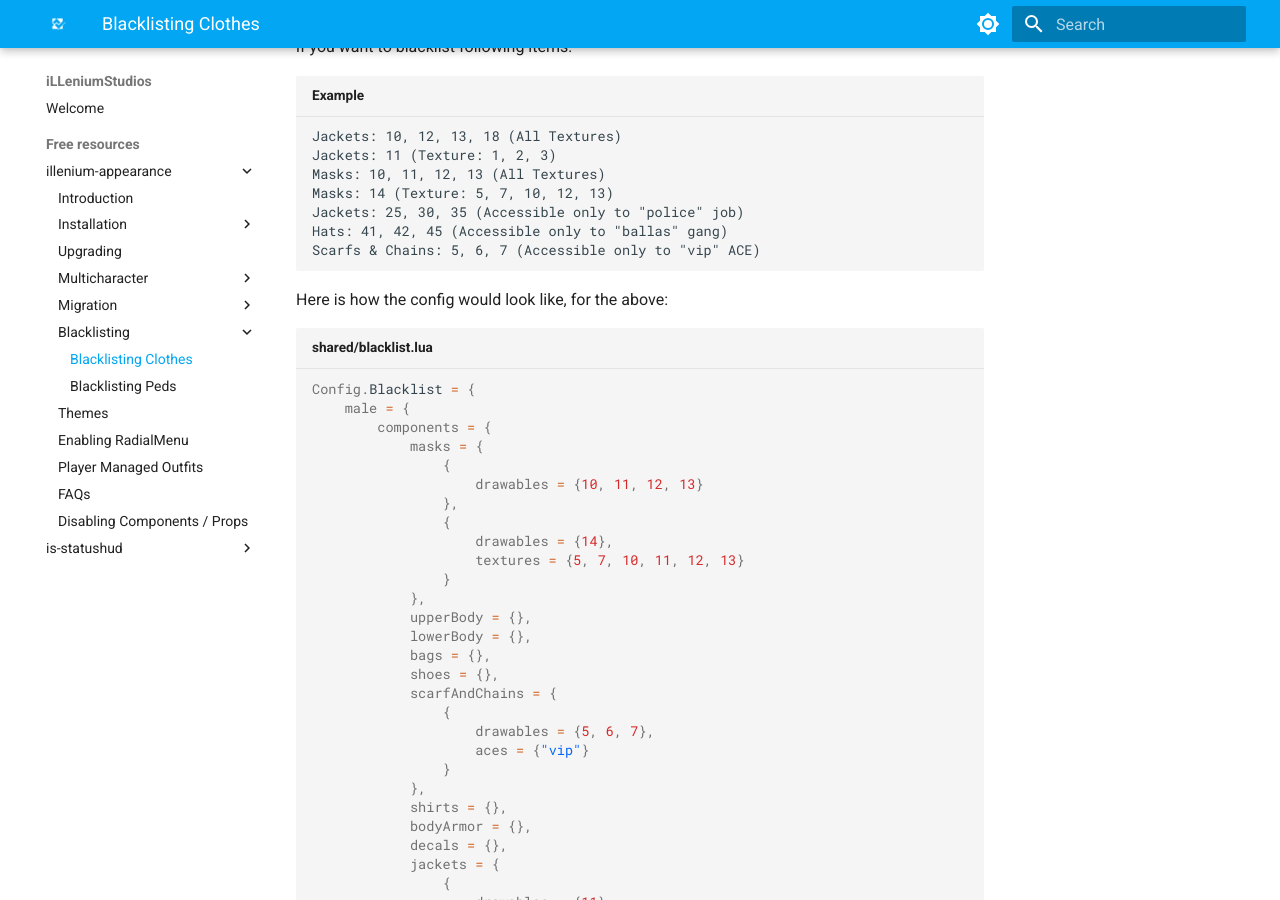
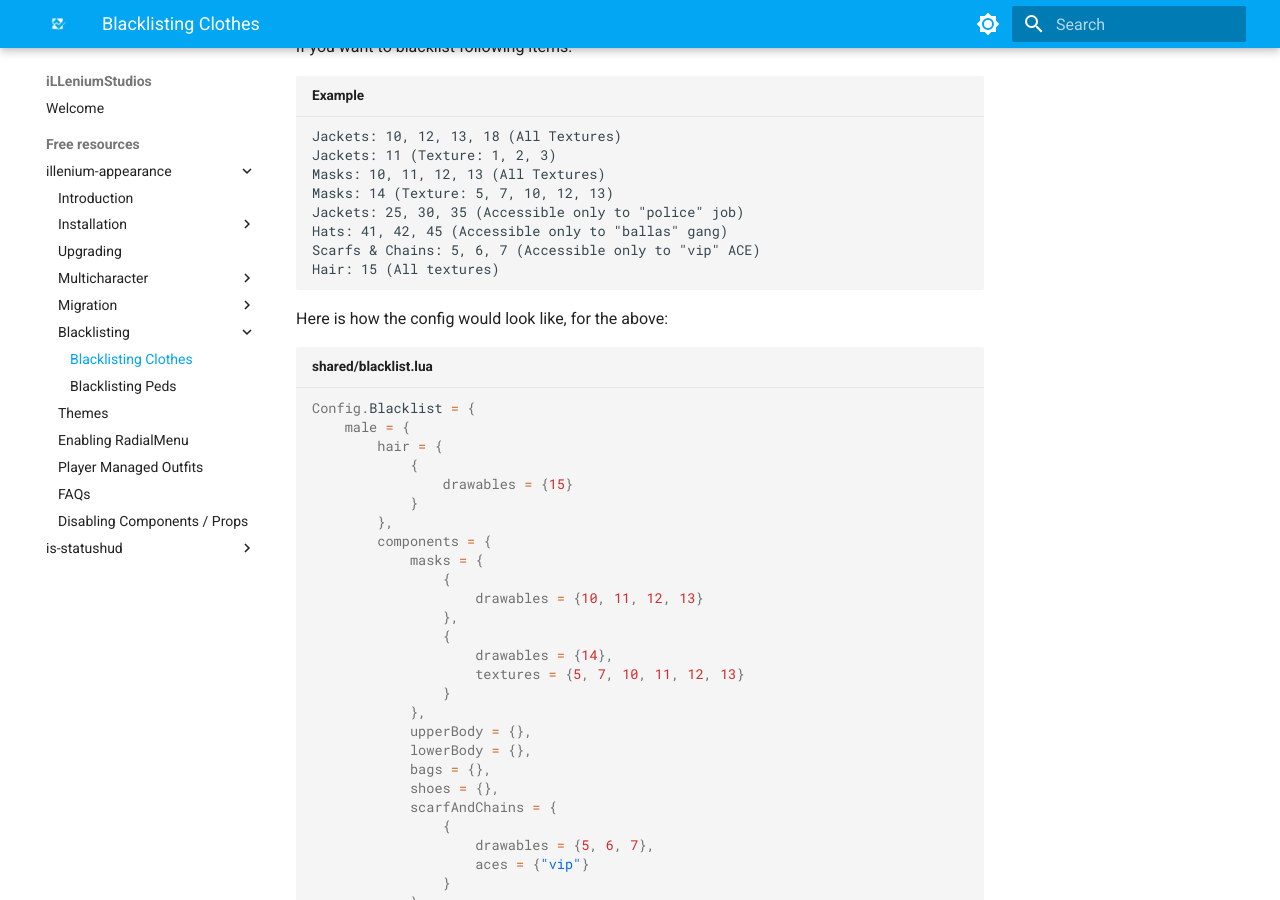
Before and after one commit to insoomnia1/illeniumdocs.github.io, an MkDocs documentation site: the page built from docs/free-resources/illenium-appearance/blacklisting/clothes.md, in a window 1280 px wide and 900 px high, scrolled down 347 px. Built offline with MkDocs 1.6.1 and Material for MkDocs 9.7.7, drawn with Linux system fonts in a browser that asks for light colours.

Commit message:
Add docs for blacklisting hair!

````diff
--- a/docs/free-resources/illenium-appearance/blacklisting/clothes.md
+++ b/docs/free-resources/illenium-appearance/blacklisting/clothes.md
@@ -18,6 +18,7 @@ Masks: 14 (Texture: 5, 7, 10, 12, 13)
 Jackets: 25, 30, 35 (Accessible only to "police" job)
 Hats: 41, 42, 45 (Accessible only to "ballas" gang)
 Scarfs & Chains: 5, 6, 7 (Accessible only to "vip" ACE)
+Hair: 15 (All textures)
 ```
 
 Here is how the config would look like, for the above:
@@ -25,6 +26,11 @@ Here is how the config would look like, for the above:
 ```lua title="shared/blacklist.lua"
 Config.Blacklist = {
     male = {
+        hair = {
+            {
+                drawables = {15}
+            }
+        },
         components = {
             masks = {
                 {
````
